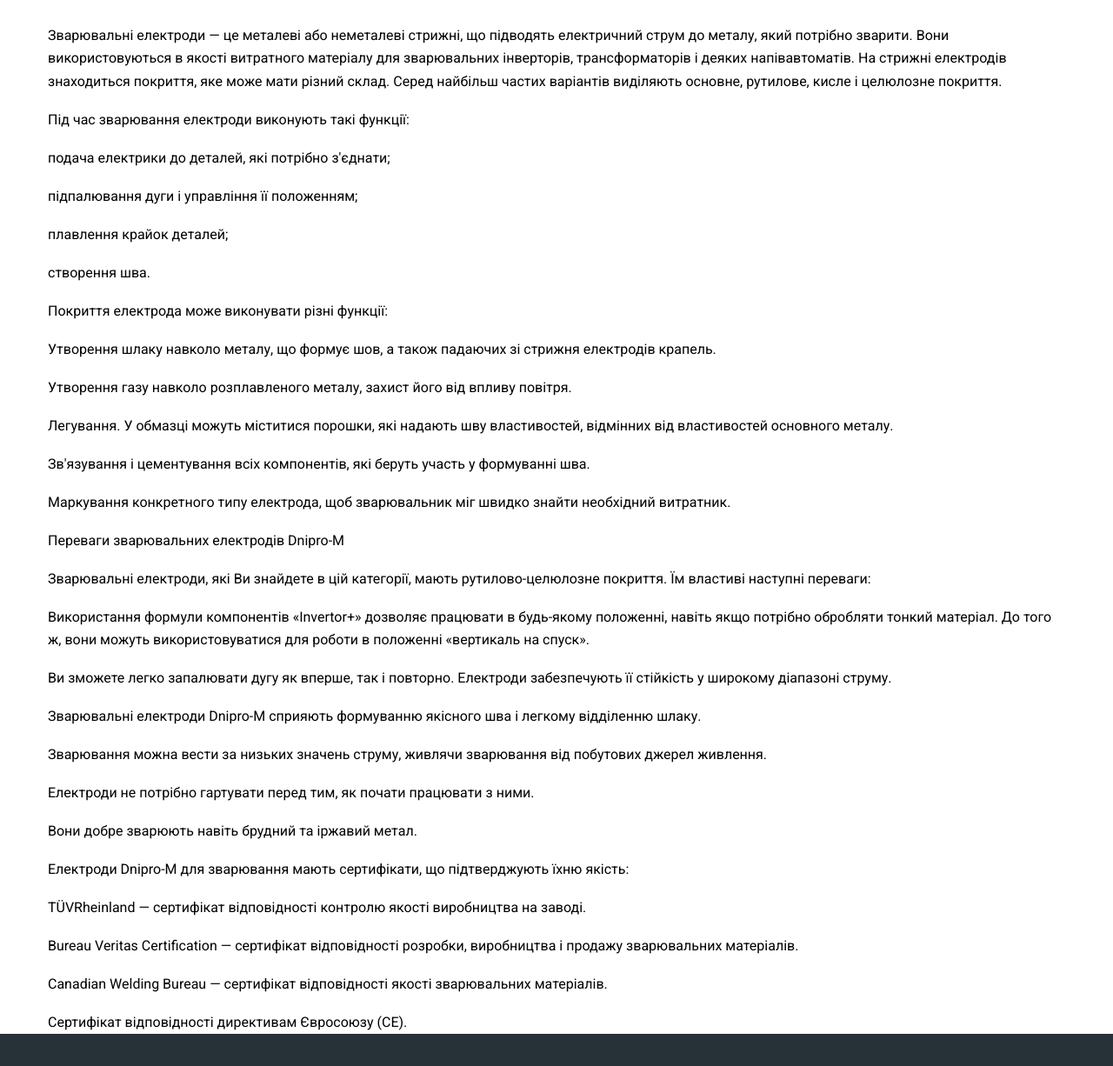
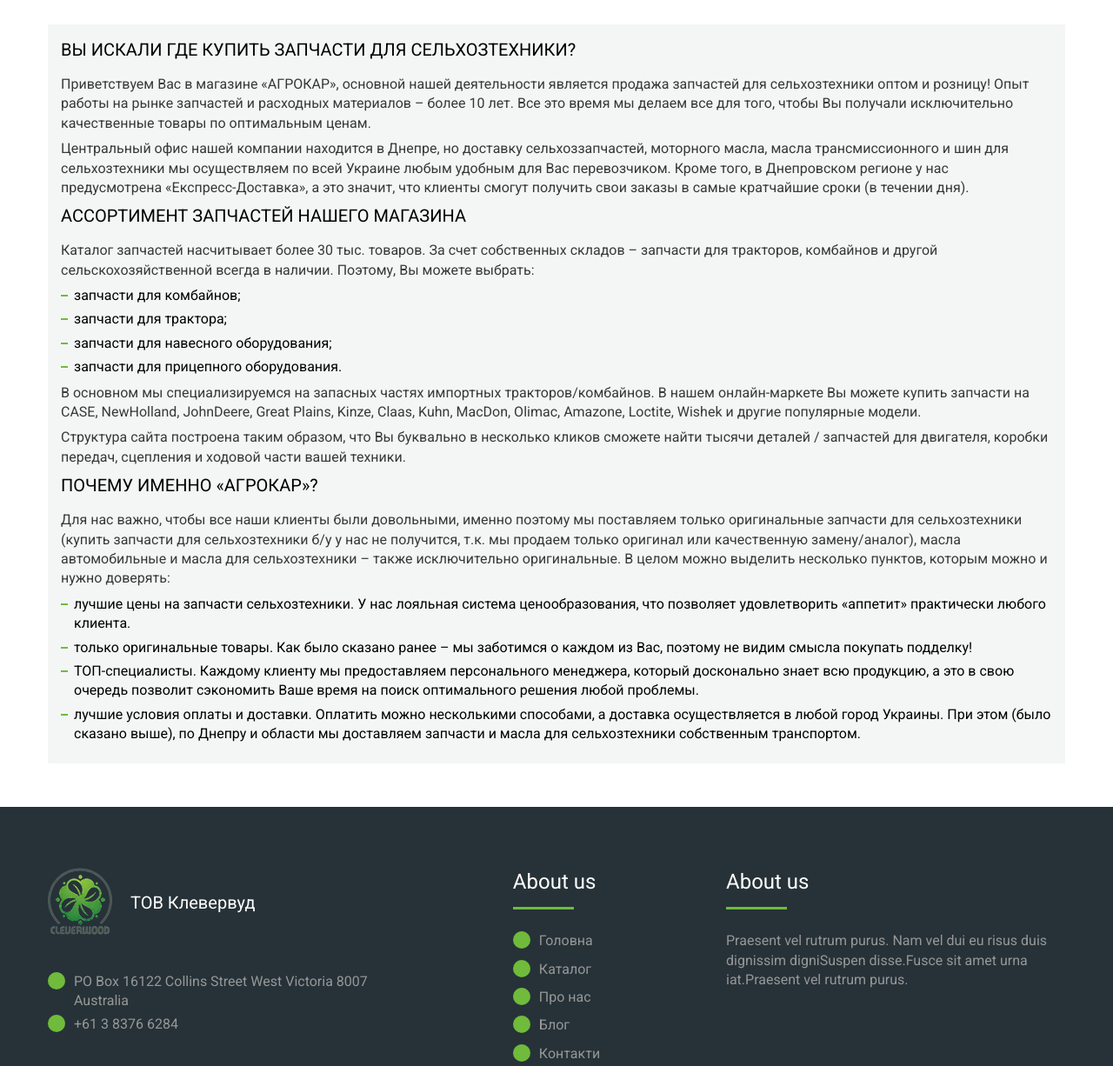
Before and after one commit to korgat/cleverwood, a website: page src/home.html in a window 1280 px wide. Shown: the part 2860-4086 px from the top of the page at 87% size. Drawn offline with nearby package versions, Linux system fonts and the light colour scheme; files that its build step writes are made by us from their sources.

Commit message:
added advantages section

```diff
--- a/src/_footer.html
+++ b/src/_footer.html
@@ -7,6 +7,12 @@
 						<img src="images/logo.webp" alt="logo">
 						<span>ТОВ Клевервуд</span>
 					</a>
+					<div class="footer__adress green-left">
+						PO Box 16122 Collins Street West Victoria 8007 Australia
+					</div>
+					<div class="footer__tel green-left">
+						+61 3 8376 6284
+					</div>
 				</div>
 				<div class="footer__column">
 					<div class="footer__title">About us</div>
@@ -24,12 +30,7 @@
 						Praesent vel rutrum purus. Nam vel dui eu risus duis dignissim digniSuspen disse.Fusce sit amet
 						urna iat.Praesent vel rutrum purus.
 					</div>
-					<div class="footer__adress green-left">
-						PO Box 16122 Collins Street West Victoria 8007 Australia
-					</div>
-					<div class="footer__tel green-left">
-						+61 3 8376 6284
-					</div>
+
 				</div>
 			</div>
 		</div>
--- a/src/home.html
+++ b/src/home.html
@@ -390,59 +390,90 @@
 			</div>
 		</section>
 
-		<div>
+		<section class="advantages">
 			<div class="container">
-				<div class="article">
-					<p>Зварювальні електроди — це металеві або неметалеві стрижні, що підводять електричний струм до
-						металу, який
-						потрібно зварити. Вони використовуються в якості витратного матеріалу для зварювальних
-						інверторів,
-						трансформаторів і деяких напівавтоматів. На стрижні електродів знаходиться покриття, яке може
-						мати різний
-						склад. Серед найбільш частих варіантів виділяють основне, рутилове, кисле і целюлозне покриття.
+				<div class="advantage__inner">
+					<div class="title-medium advantages__title">
+						ВЫ ИСКАЛИ ГДЕ КУПИТЬ ЗАПЧАСТИ ДЛЯ СЕЛЬХОЗТЕХНИКИ?
+					</div>
+					<p class="advantages__paragraph"> Приветствуем Вас в магазине «АГРОКАР», основной нашей деятельности
+						является продажа запчастей
+						для
+						сельхозтехники оптом и розницу! Опыт работы на рынке запчастей и расходных материалов – более 10
+						лет. Все это время мы делаем все для того, чтобы Вы получали исключительно качественные товары
+						по
+						оптимальным ценам.
 					</p>
-					<p>Під час зварювання електроди виконують такі функції:</p>
-					<p>подача електрики до деталей, які потрібно з'єднати;</p>
-					<p>підпалювання дуги і управління її положенням;</p>
-					<p>плавлення крайок деталей;</p>
-					<p>створення шва.</p>
-					<p>Покриття електрода може виконувати різні функції:</p>
-					<p>Утворення шлаку навколо металу, що формує шов, а також падаючих зі стрижня електродів крапель.
+					<p class="advantages__paragraph">Центральный офис нашей компании находится в Днепре, но доставку
+						сельхоззапчастей, моторного
+						масла,
+						масла трансмиссионного и шин для сельхозтехники мы осуществляем по всей Украине любым удобным
+						для
+						Вас перевозчиком. Кроме того, в Днепровском регионе у нас предусмотрена «Експресс-Доставка», а
+						это
+						значит, что клиенты смогут получить свои заказы в самые кратчайшие сроки (в течении дня).
 					</p>
-					<p>Утворення газу навколо розплавленого металу, захист його від впливу повітря.</p>
-					<p>Легування. У обмазці можуть міститися порошки, які надають шву властивостей, відмінних від
-						властивостей
-						основного металу.</p>
-					<p>Зв'язування і цементування всіх компонентів, які беруть участь у формуванні шва.</p>
-					<p>Маркування конкретного типу електрода, щоб зварювальник міг швидко знайти необхідний витратник.
+					<div class="title-medium advantages__title">
+						АССОРТИМЕНТ ЗАПЧАСТЕЙ НАШЕГО МАГАЗИНА
+					</div>
+					<p class="advantages__paragraph">
+						Каталог запчастей насчитывает более 30 тыс. товаров. За счет собственных складов – запчасти для
+						тракторов, комбайнов и другой сельскохозяйственной всегда в наличии. Поэтому, Вы можете выбрать:
 					</p>
-					<p>Переваги зварювальних електродів Dnipro-M</p>
-					<p>Зварювальні електроди, які Ви знайдете в цій категорії, мають рутилово-целюлозне покриття. Їм
-						властиві
-						наступні переваги:</p>
-					<p>Використання формули компонентів «Invertor+» дозволяє працювати в будь-якому положенні, навіть
-						якщо потрібно
-						обробляти тонкий матеріал. До того ж, вони можуть використовуватися для роботи в положенні
-						«вертикаль на
-						спуск».</p>
-					<p>Ви зможете легко запалювати дугу як вперше, так і повторно. Електроди забезпечують її стійкість у
-						широкому
-						діапазоні струму.</p>
-					<p>Зварювальні електроди Dnipro-M сприяють формуванню якісного шва і легкому відділенню шлаку.</p>
-					<p>Зварювання можна вести за низьких значень струму, живлячи зварювання від побутових джерел
-						живлення.</p>
-					<p>Електроди не потрібно гартувати перед тим, як почати працювати з ними.</p>
-					<p>Вони добре зварюють навіть брудний та іржавий метал.</p>
-					<p>Електроди Dnipro-M для зварювання мають сертифікати, що підтверджують їхню якість:</p>
-					<p>ТÜVRheinland — сертифікат відповідності контролю якості виробництва на заводі.</p>
-					<p>Bureau Veritas Certification — сертифікат відповідності розробки, виробництва і продажу
-						зварювальних
-						матеріалів.</p>
-					<p>Canadian Welding Bureau — сертифікат відповідності якості зварювальних матеріалів.</p>
-					<p>Сертифікат відповідності директивам Євросоюзу (СЕ).</p>
+					<ul class="advantages__list">
+						<li class="advantages__list-item list-line">запчасти для комбайнов;</li>
+						<li class="advantages__list-item list-line">запчасти для трактора;</li>
+						<li class="advantages__list-item list-line">запчасти для навесного оборудования;</li>
+						<li class="advantages__list-item list-line">запчасти для прицепного оборудования.</li>
+					</ul>
+					<p class="advantages__paragraph">
+						В основном мы специализируемся на запасных частях импортных тракторов/комбайнов. В нашем
+						онлайн-маркете Вы можете купить запчасти на CASE, NewHolland, JohnDeere, Great Plains, Kinze,
+						Claas,
+						Kuhn, MacDon, Olimac, Amazone, Loctite, Wishek и другие популярные модели.
+					</p>
+					<p class="advantages__paragraph">
+						Структура сайта построена таким образом, что Вы буквально в несколько кликов сможете найти
+						тысячи
+						деталей / запчастей для двигателя, коробки передач, сцепления и ходовой части вашей техники.
+					</p>
+
+					<div class="title-medium advantages__title">
+						ПОЧЕМУ ИМЕННО «АГРОКАР»?
+					</div>
+					<p class="advantages__paragraph">
+						Для нас важно, чтобы все наши клиенты были довольными, именно поэтому мы поставляем только
+						оригинальные запчасти для сельхозтехники (купить запчасти для сельхозтехники б/у у нас не
+						получится,
+						т.к. мы продаем только оригинал или качественную замену/аналог), масла автомобильные и масла для
+						сельхозтехники – также исключительно оригинальные. В целом можно выделить несколько пунктов,
+						которым
+						можно и нужно доверять:
+					</p>
+					<ul class="advantages__list">
+						<li class="advantages__list-item list-line">лучшие цены на запчасти сельхозтехники. У нас
+							лояльная система
+							ценообразования, что позволяет
+							удовлетворить «аппетит» практически любого клиента.</li>
+						<li class="advantages__list-item list-line">только оригинальные товары. Как было сказано ранее –
+							мы
+							заботимся о каждом из Вас, поэтому не
+							видим смысла покупать подделку!</li>
+						<li class="advantages__list-item list-line">ТОП-специалисты. Каждому клиенту мы предоставляем
+							персонального менеджера, который досконально
+							знает всю продукцию, а это в свою очередь позволит сэкономить Ваше время на поиск
+							оптимального
+							решения любой проблемы.</li>
+						<li class="advantages__list-item list-line">лучшие условия оплаты и доставки. Оплатить можно
+							несколькими
+							способами, а доставка осуществляется
+							в любой город Украины. При этом (было сказано выше), по Днепру и области мы доставляем
+							запчасти и
+							масла для сельхозтехники собственным транспортом.</li>
+					</ul>
 				</div>
 			</div>
-		</div>
+		</section>
 
 	</main>
 	@@include('./_footer.html')
--- a/src/style/_variables.scss
+++ b/src/style/_variables.scss
@@ -20,6 +20,7 @@
 $white: #fff;
 $light: #f4f6f5;
 $gray: #979797;
+$light-text: #383838;
 $dark: #505050;
 $body-bg: #fff;
 $body-color: #263238;
--- a/src/style/main.scss
+++ b/src/style/main.scss
@@ -35,6 +35,9 @@
 		margin-top: auto;
 	}
 }
+.title-medium {
+	font-size: 20px;
+}
 .block-border {
 	height: 2px;
 	background-color: $second;
@@ -57,6 +60,19 @@
 		border-radius: 50%;
 	}
 }
+.list-line {
+	position: relative;
+	&::before {
+		position: absolute;
+		content: "";
+		width: 8px;
+		height: 2px;
+		left: 0;
+		top: 10px;
+		background-color: $second;
+	}
+}
+
 .green-right {
 	position: relative;
 	&::before {
@@ -347,6 +363,34 @@
 }
 // NEWS END
 
+// ADVANTAGES START
+.advantages {
+	margin-bottom: 50px;
+}
+
+.advantage__inner {
+	background-color: $light;
+	padding: 15px;
+}
+.advantages__title {
+	margin-bottom: 15px;
+}
+.advantages__paragraph {
+	color: $light-text;
+
+	margin-bottom: 7px;
+}
+.advantages__list {
+	margin-bottom: 7px;
+}
+.advantages__list-item {
+	padding-left: 15px;
+	& + li {
+		margin-top: 5px;
+	}
+}
+// ADVANTAGES END
+
 // FOOTER START
 .footer {
 	background-color: $body-color;
@@ -357,6 +401,9 @@
 }
 .footer__logo {
 	color: $white;
+	margin-bottom: 30px;
+	margin-top: -10px;
+	margin-left: -15px;
 }
 .footer__main {
 	display: flex;
@@ -364,7 +411,7 @@
 	color: $gray;
 }
 .footer__column {
-	max-width: 40%;
+	max-width: 33.33333%;
 }
 .footer__title {
 	color: $white;
```
